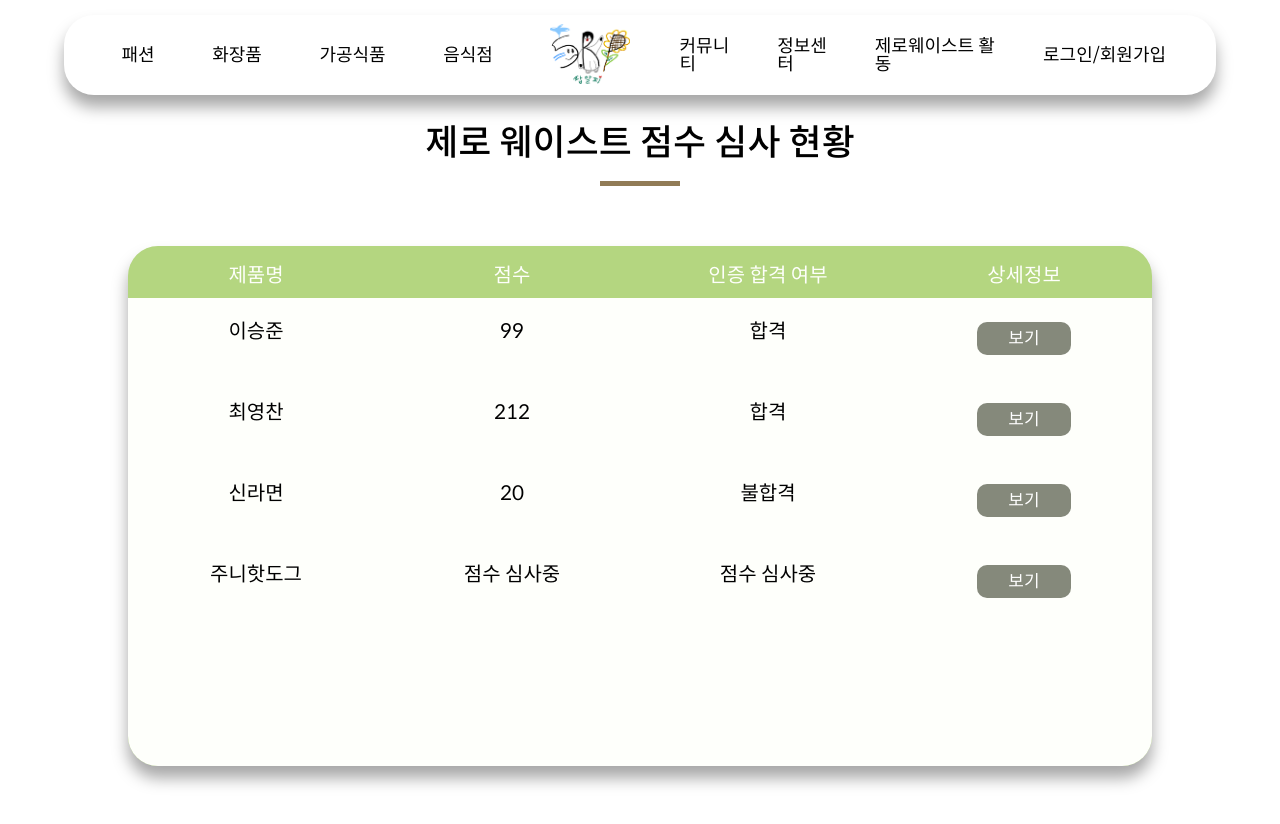
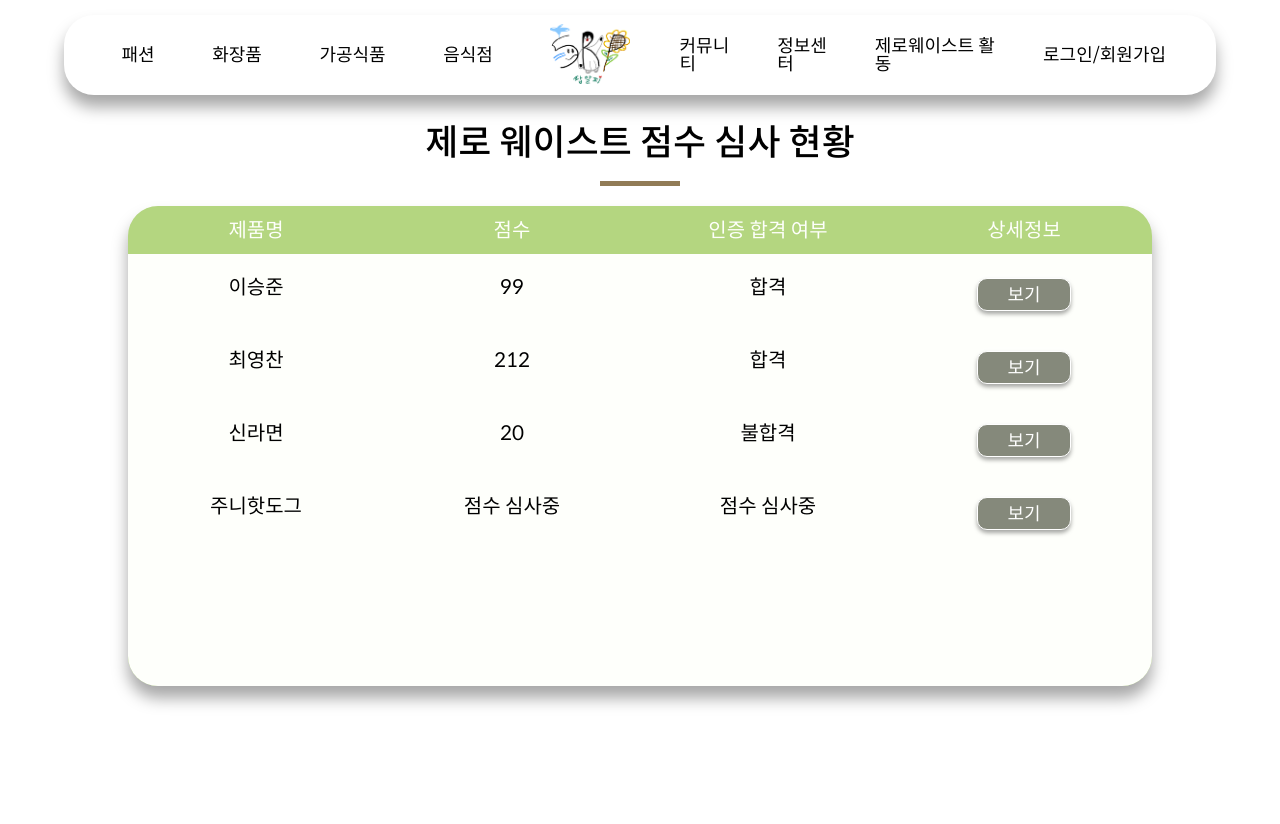
Before and after one commit to Five-RE-GEN-Principle/Frontend-Web, a React (Create React App) app: page /certmark in a window 1280 px wide. Shown: the top 824 px of the page. After the commit the page ends 800 px from the top, so only its background shows below. Built offline with nearby package versions, Linux system fonts and the light colour scheme.

Commit message:
refactor: CertMarkPage 내용 일부 수정

```diff
--- /dev/null
+++ b/src/components/LowRadiusButton.tsx
@@ -0,0 +1,32 @@
+import styled from "styled-components";
+
+interface LowRadiusButtonProps {
+  onClick?: () => void;
+  bold?: boolean;
+  children?: React.ReactNode;
+}
+
+const LowRadiusButton = ({ onClick, children }: LowRadiusButtonProps) => {
+  return <Button onClick={onClick}>{children}</Button>;
+};
+
+const Button = styled.div`
+  display: flex;
+  justify-content: center;
+  align-items: center;
+
+  border-radius: 10px;
+  width: 94px;
+  height: 33px;
+
+  border: 1px solid white;
+
+  background-color: #85897b;
+  color: #ffffff;
+  font-size: 18px;
+
+  box-shadow: 0px 3px 4px rgba(0, 0, 0, 0.35),
+    0px -3px 4px rgba(255, 255, 255, 0.5);
+`;
+
+export default LowRadiusButton;
--- a/src/components/Modal.tsx
+++ b/src/components/Modal.tsx
@@ -3,16 +3,16 @@ import styled from "styled-components";
 interface ModalProps {
   isOpen: boolean;
   onClose?: () => void;
-  width?: number;
-  height?: number;
+  width?: string;
+  height?: string;
   children?: React.ReactNode;
 }
 
 const Modal = ({
   isOpen,
   onClose,
-  width = 100,
-  height = 100,
+  width = "100px",
+  height = "100px",
   children,
 }: ModalProps) => {
   // 클릭 이벤트가 해당 컴포넌트에만 들어가고,
@@ -50,13 +50,13 @@ const ModalOverlay = styled.div`
   background: rgba(0, 0, 0, 0.35);
 `;
 
-const ModalContent = styled.div<{ width: number; height: number }>`
+const ModalContent = styled.div<{ width: string; height: string }>`
   display: flex;
   justify-content: center;
   align-items: center;
 
-  width: ${(props) => props.width}px;
-  height: ${(props) => props.height}px;
+  width: ${(props) => props.width};
+  height: ${(props) => props.height};
 
   padding: 20px;
 
--- a/src/components/ViewButton.tsx
+++ /dev/null
@@ -1,23 +0,0 @@
-import styled from "styled-components";
-
-const ViewButton = () => {
-return(
-  <Button>보기</Button>
-);
-};
-
-const Button = styled.div`
-  display: flex;
-  justify-content: center;
-  align-items: center;
-
-  border-radius: 10px;
-  width: 94px;
-  height: 33px;
-  background-color: #85897B;
-  color : #FFFFFF;
-  font-size: 17px;
-
-`
-
-export default ViewButton;
--- a/src/pages/CertMarkPage.tsx
+++ b/src/pages/CertMarkPage.tsx
@@ -1,6 +1,9 @@
+import { useState } from "react";
+import styled from "styled-components";
+
+import Modal from "@components/Modal";
 import Title from "@components/Title";
-import ViewButton from "@components/ViewButton";
-import styled from "styled-components";
+import LowRadiusButton from "@components/LowRadiusButton";
 
 const list = [
   {
@@ -29,7 +32,11 @@ const list = [
   },
 ];
 
+const scoreList = [50, 20, 10, 80];
+
 const CertMarkPage = () => {
+  const [isOpen, setIsOpen] = useState<boolean>(false);
+
   return (
     <Container>
       <Title>제로 웨이스트 점수 심사 현황</Title>
@@ -47,11 +54,29 @@ const CertMarkPage = () => {
               <Contents>{item.name}</Contents>
               <Contents>{item.score}</Contents>
               <Contents>{item.passing}</Contents>
-              <Contents><ViewButton /></Contents>
+              <Contents>
+                <LowRadiusButton onClick={() => setIsOpen(true)}>
+                  보기
+                </LowRadiusButton>
+              </Contents>
             </ContentContainer>
           ))}
         </StatusBoard>
       </StatusBoardContainer>
+
+      <Modal
+        isOpen={isOpen}
+        onClose={() => setIsOpen(false)}
+        width={"40vw"}
+        height={"50vh"}
+      >
+        <ScoreContainer>
+          <Score>재사용 점수: {scoreList[0]}점</Score>
+          <Score>재활용 점수: {scoreList[1]}점</Score>
+          <Score>새활용 점수: {scoreList[2]}점</Score>
+          <Score>총점: {scoreList[3]}점</Score>
+        </ScoreContainer>
+      </Modal>
     </Container>
   );
 };
@@ -71,11 +96,10 @@ const Container = styled.div`
   align-items: center;
 `;
 
-
 const OptionContainer = styled.div`
   display: flex;
   justify-content: space-around;
-  margin-top: 20px;
+  margin-top: 15px;
 `;
 
 const Option = styled.h2`
@@ -93,17 +117,16 @@ const StatusBoardContainer = styled.div`
   justify-content: space-between;
   border-radius: 30px;
   width: 80vw;
-  height: 65vh;
+  height: 60vh;
   background-color: #b4d680;
 
   box-shadow: 0px 12px 16px rgba(0, 0, 0, 0.35);
-  margin-top: 40px;
 `;
 
 const StatusBoard = styled.div`
   display: flex;
   flex-direction: column;
-  gap: 3vh;
+  gap: 2vh;
 
   border-bottom-left-radius: 30px;
   border-bottom-right-radius: 30px;
@@ -111,7 +134,6 @@ const StatusBoard = styled.div`
   width: 100%;
   height: 90%;
   background-color: #fefffb;
-
 `;
 
 const ContentContainer = styled.div`
@@ -119,7 +141,11 @@ const ContentContainer = styled.div`
   justify-content: space-around;
   margin-top: 3vh;
 `;
-
-
+const ScoreContainer = styled.div`
+  display: flex;
+  flex-direction: column;
+  gap: 15px;
+`;
+const Score = styled.div``;
 
 export default CertMarkPage;
```
Also changed, not shown: src/components/HighRadiusButton.tsx (added, +32 -0 lines).
